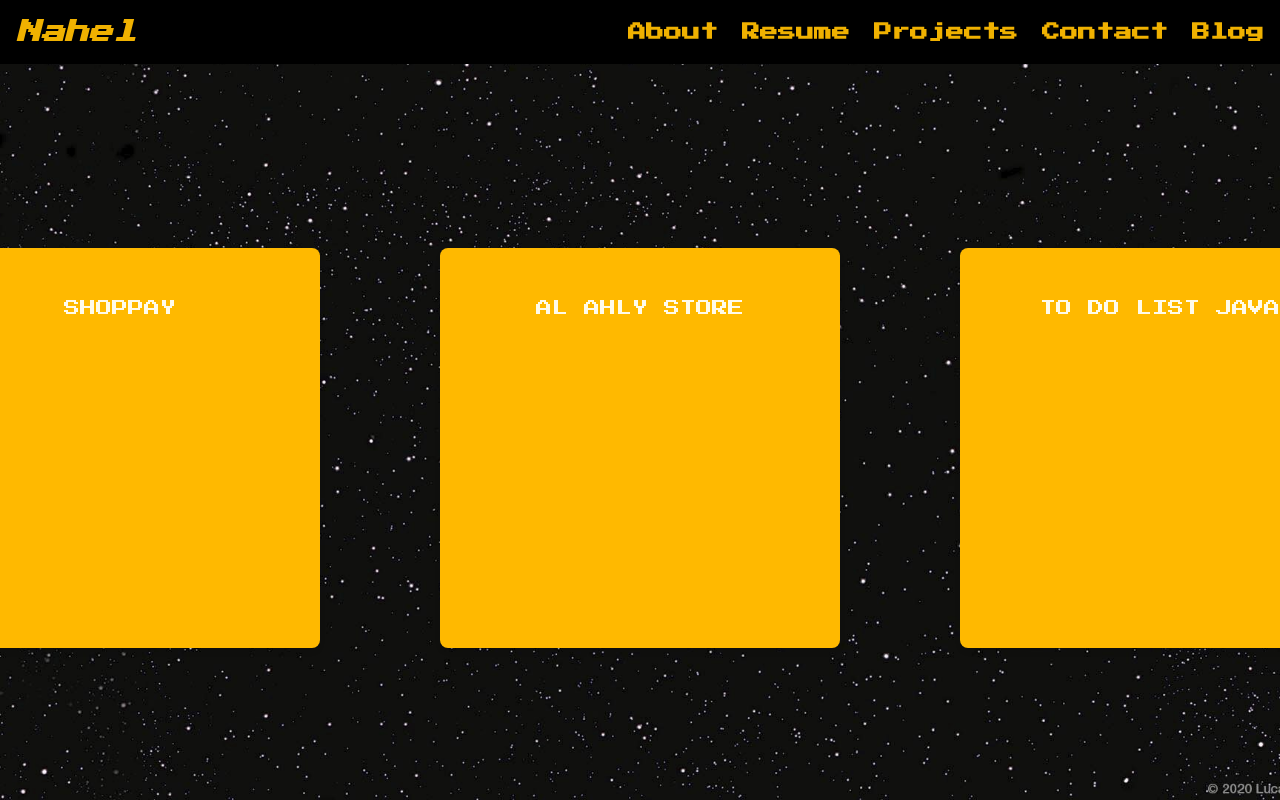
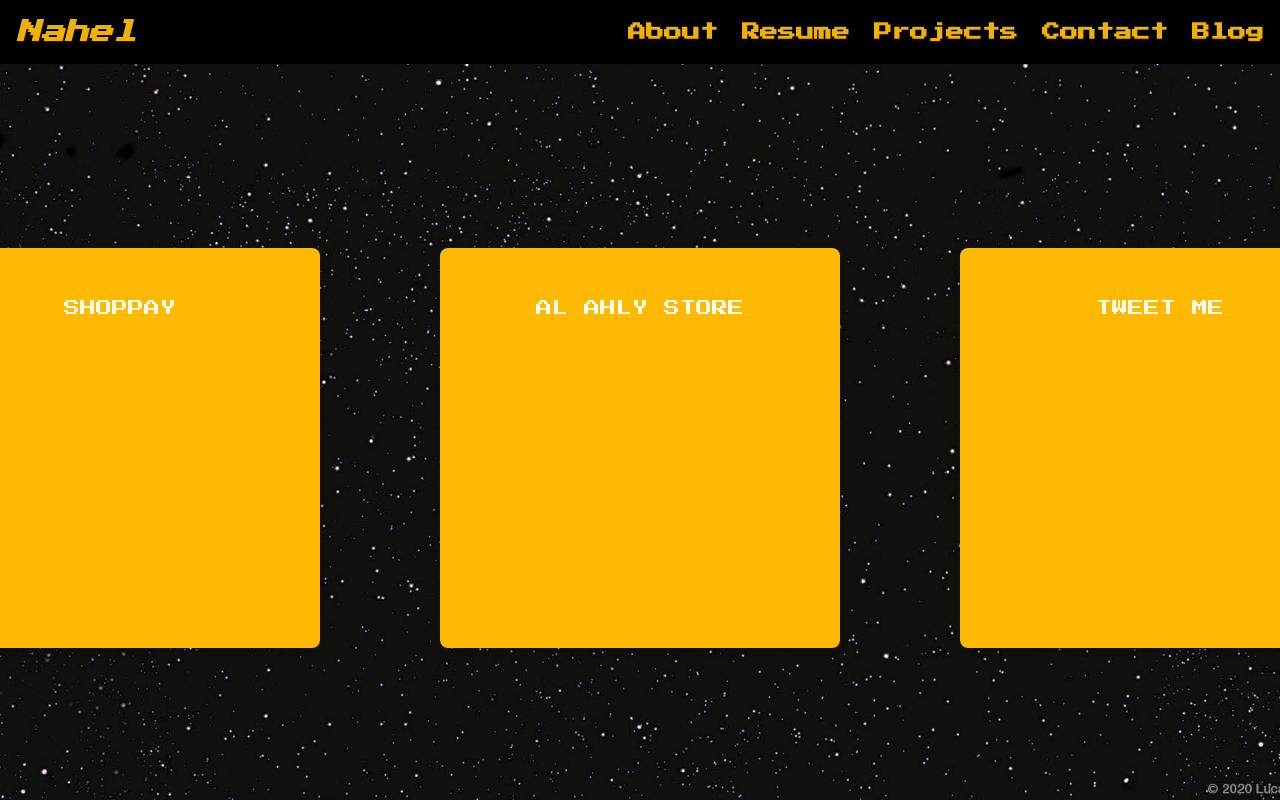
Before and after one commit to Nahelawad/my-Portfolio, a Next.js app: page /projects in a window 1280 px wide. Shown: the top 800 px of the page. Built offline with nearby package versions, Linux system fonts and the light colour scheme; a web font is replaced by a local one.

Commit message:
added tweet me

```diff
--- a/app/projects/page.tsx
+++ b/app/projects/page.tsx
@@ -20,7 +20,7 @@
             <p className="text-amber-50 pb-70">AL AHLY STORE</p>
           </div>
           <div className="w-100 h-100 bg-amber-400 rounded-lg shadow-md flex items-center justify-center font-press-start hover:scale-110">
-            <p className="text-amber-50 pb-70">TO DO LIST JAVA</p>
+            <p className="text-amber-50 pb-70">TWEET ME</p>
           </div>
         </div>
       </div>
```
